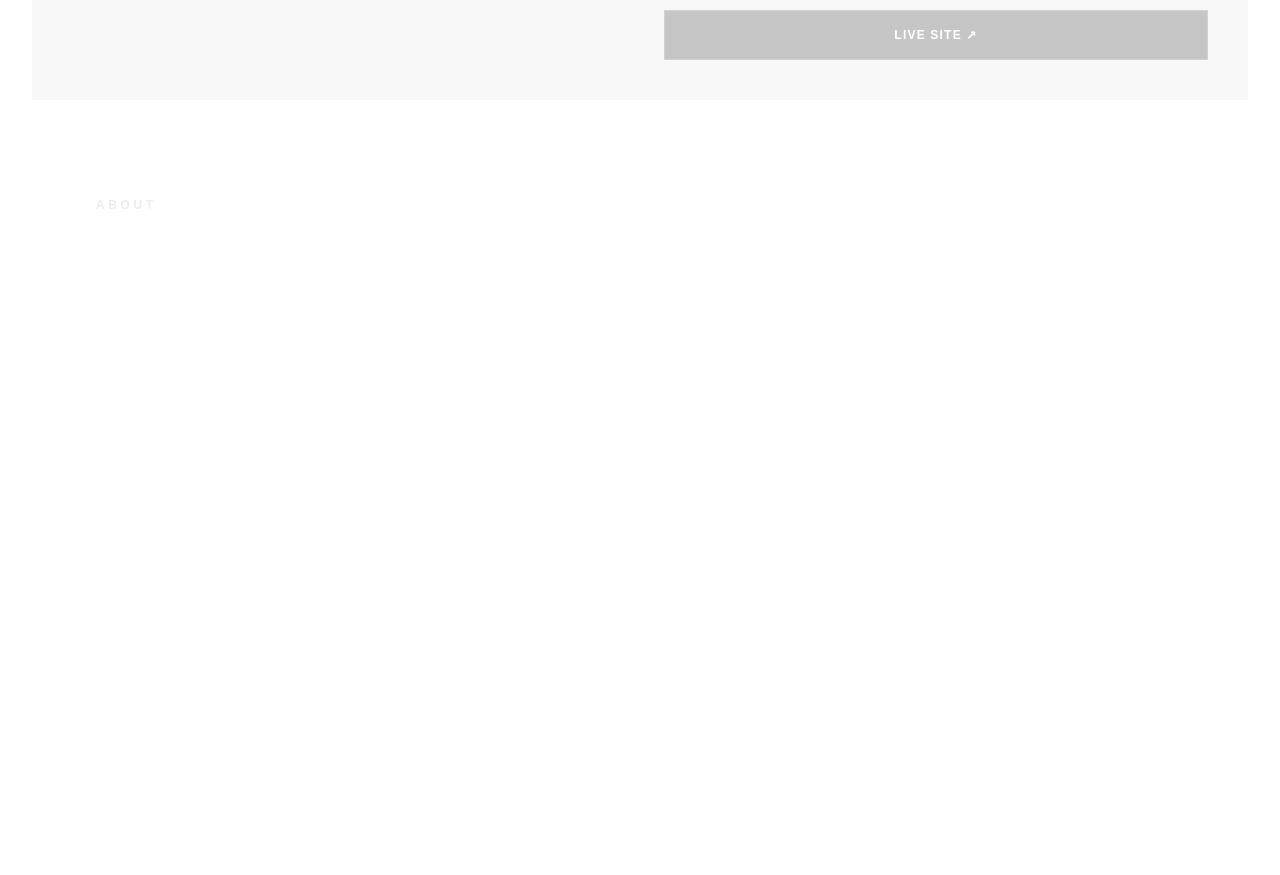
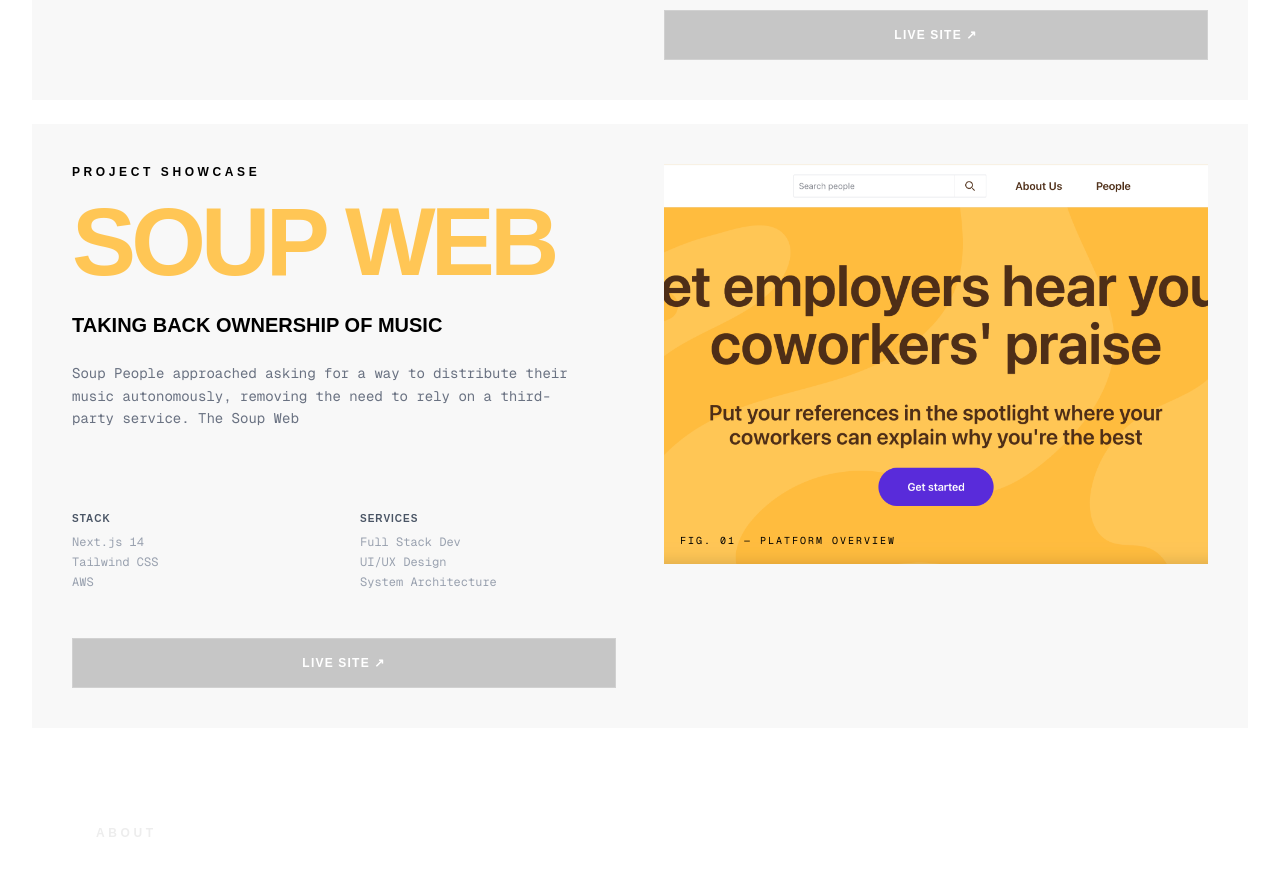
Before and after one commit to sANDROsARAN/portfolio-2024, a Next.js app: page / in a window 1280 px wide. Shown: the part 1320-2195 px from the top of the page. Before the commit the page ends 1605 px from the top, so only its background shows below. Built offline with nearby package versions, Linux system fonts and the light colour scheme.

Commit message:
added soup

```diff
--- a/src/app/page.tsx
+++ b/src/app/page.tsx
@@ -6,27 +6,46 @@ import FluidBackground from "./components/FluidBackground";
 import Navbar from "./components/Navbar";
 
 export default function Home() {
-  const [currentBg, setCurrentBg] = useState<[number, number, number]>([1.0, 1.0, 1.0]);
-  const [currentBlob, setCurrentBlob] = useState<[number, number, number]>([0.7055, 0.8076, 1.45]);
+  const [currentBg, setCurrentBg] = useState<[number, number, number]>([
+    1.0, 1.0, 1.0,
+  ]);
+  const [currentBlob, setCurrentBlob] = useState<[number, number, number]>([
+    0.7055, 0.8076, 1.45,
+  ]);
   const [dayStatus, setDayStatus] = useState<boolean>(true);
 
   return (
     <main className="min-h-screen text-[#ededed] selection:bg-accentblue selection:text-black">
       <FluidBackground bgColor={currentBg} blobColor={currentBlob} />
 
-      <Navbar onColorChange={setCurrentBg} currentBg={currentBg} onColorBlob={setCurrentBlob} currentBlob={currentBlob} currentDay={dayStatus} onDayChange={setDayStatus}  />
+      <Navbar
+        onColorChange={setCurrentBg}
+        currentBg={currentBg}
+        onColorBlob={setCurrentBlob}
+        currentBlob={currentBlob}
+        currentDay={dayStatus}
+        onDayChange={setDayStatus}
+      />
 
       <section className="px-8 py-24 md:py-40">
         <h1 className="text-6xl md:text-[12vw] font-black uppercase leading-[0.8] tracking-tighter">
-          Sandro <br /> Saran<span className={dayStatus ? "text-accentblue" : "text-green-500" }>.</span>
+          Sandro <br /> Saran
+          <span className={dayStatus ? "text-accentblue" : "text-green-500"}>
+            .
+          </span>
         </h1>
         <p className="mt-8 max-w-md text-gray-400 font-mono text-sm">W.B.R</p>
       </section>
 
       <section id="work" className="px-8 py-12 border-t border-white/10">
-
-        <div className={dayStatus ? "grid grid-cols-1 lg:grid-cols-2 gap-12 items-start bg-neutral-100/70 p-10" :
-           "grid grid-cols-1 lg:grid-cols-2 gap-12 items-start bg-gray-950/70 p-10"}>
+        {/* Rango */}
+        <div
+          className={
+            dayStatus
+              ? "grid grid-cols-1 lg:grid-cols-2 gap-12 items-start bg-neutral-100/70 p-10"
+              : "grid grid-cols-1 lg:grid-cols-2 gap-12 items-start bg-gray-950/70 p-10"
+          }
+        >
           {/* LEFT COLUMN: The Visual */}
           <motion.div
             initial={{ opacity: 0, x: -20 }}
@@ -55,7 +74,13 @@ export default function Home() {
           <div className="flex flex-col justify-between h-full lg:sticky lg:top-24">
             <div>
               <div className="flex items-center gap-4 mb-6">
-                <p className={dayStatus ? "text-xs uppercase tracking-[0.3em] text-black font-bold" : "text-xs uppercase tracking-[0.3em] text-white font-bold"}>
+                <p
+                  className={
+                    dayStatus
+                      ? "text-xs uppercase tracking-[0.3em] text-black font-bold"
+                      : "text-xs uppercase tracking-[0.3em] text-white font-bold"
+                  }
+                >
                   Project Showcase
                 </p>
               </div>
@@ -65,10 +90,22 @@ export default function Home() {
               </h2>
 
               <div className="space-y-6 max-w-lg">
-                <p className={dayStatus ? "text-xl text-black leading-tight uppercase font-semibold" : "text-xl text-white leading-tight uppercase font-semibold"}>
+                <p
+                  className={
+                    dayStatus
+                      ? "text-xl text-black leading-tight uppercase font-semibold"
+                      : "text-xl text-white leading-tight uppercase font-semibold"
+                  }
+                >
                   Making your references work for you
                 </p>
-                <p className={dayStatus ? "text-sm font-mono text-gray-500 leading-relaxed" : "text-sm font-mono text-gray-300 leading-relaxed"}>
+                <p
+                  className={
+                    dayStatus
+                      ? "text-sm font-mono text-gray-500 leading-relaxed"
+                      : "text-sm font-mono text-gray-300 leading-relaxed"
+                  }
+                >
                   A dedicated platform for centralizing and showcasing
                   professional peer references. Rango bridges the gap between
                   static resumes and real-world credibility by allowing
@@ -113,6 +150,112 @@ export default function Home() {
             </div>
           </div>
         </div>
+        <br/>
+        {/* Soup Web */}
+        <div
+          className={
+            dayStatus
+              ? "grid grid-cols-1 lg:grid-cols-2 gap-12 items-start bg-neutral-100/70 p-10"
+              : "grid grid-cols-1 lg:grid-cols-2 gap-12 items-start bg-gray-950/70 p-10"
+          }
+        >
+          <div className="flex flex-col justify-between h-full lg:sticky lg:top-24">
+            <div>
+              <div className="flex items-center gap-4 mb-6">
+                <p
+                  className={
+                    dayStatus
+                      ? "text-xs uppercase tracking-[0.3em] text-black font-bold"
+                      : "text-xs uppercase tracking-[0.3em] text-white font-bold"
+                  }
+                >
+                  Project Showcase
+                </p>
+              </div>
+
+              <h2 className="text-6xl md:text-8xl font-black uppercase tracking-tighter mb-8 leading-[0.8] text-rango-yellow">
+                SOUP WEB
+              </h2>
+
+              <div className="space-y-6 max-w-lg">
+                <p
+                  className={
+                    dayStatus
+                      ? "text-xl text-black leading-tight uppercase font-semibold"
+                      : "text-xl text-white leading-tight uppercase font-semibold"
+                  }
+                >
+                  Taking back ownership of music
+                </p>
+                <p
+                  className={
+                    dayStatus
+                      ? "text-sm font-mono text-gray-500 leading-relaxed"
+                      : "text-sm font-mono text-gray-300 leading-relaxed"
+                  }
+                >
+                  Soup People approached asking for a way to distribute their music autonomously, removing the need to rely
+                  on a third-party service. The Soup Web
+                </p>
+              </div>
+            </div>
+
+            {/* Metadata Table */}
+            <div className="mt-12 pt-8 border-t border-white/10 grid grid-cols-2 gap-8 bg-blend-difference">
+              <div>
+                <p className="text-[10px] text-gray-600 uppercase mb-2 font-bold tracking-widest">
+                  Stack
+                </p>
+                <ul className="text-xs font-mono text-gray-400 space-y-1">
+                  <li>Next.js 14</li>
+                  <li>Tailwind CSS</li>
+                  <li>AWS</li>
+                </ul>
+              </div>
+              <div>
+                <p className="text-[10px] text-gray-600 uppercase mb-2 font-bold tracking-widest">
+                  Services
+                </p>
+                <ul className="text-xs font-mono text-gray-400 space-y-1">
+                  <li>Full Stack Dev</li>
+                  <li>UI/UX Design</li>
+                  <li>System Architecture</li>
+                </ul>
+              </div>
+              <div className="col-span-2 pt-4">
+                <a
+                  href="https://www.rango.com.au/"
+                  target="_blank"
+                  className="inline-block w-full text-center py-4 border border-white/20 hover:bg-rango-yellow hover:text-black transition-all duration-300 font-bold uppercase tracking-widest text-xs bg-black/20 text-white"
+                >
+                  Live Site ↗
+                </a>
+              </div>
+            </div>
+          </div>
+          <motion.div
+            initial={{ opacity: 0, x: -20 }}
+            whileInView={{ opacity: 1, x: 0 }}
+            transition={{ duration: 0.8 }}
+            viewport={{ once: true }}
+            className="relative h-[50vh] w-full overflow-hidden bg-neutral-900 group hover:grayscale-0 transition-all duration-700"
+          >
+            <a href="https://www.rango.com.au/" target="_blank">
+              <Image
+                src="/assets/Rango_hero.png"
+                alt="Rango Project Detail"
+                fill
+                className="object-cover transition-transform duration-[2s] group-hover:scale-105 relative"
+              />
+              {/* Decorative Label for the image */}
+              <div className="absolute bottom-4 left-4">
+                <p className="text-[10px] font-mono uppercase tracking-[0.2em] text-black">
+                  Fig. 01 — Platform Overview
+                </p>
+              </div>
+            </a>
+          </motion.div>
+        </div>
       </section>
 
       <section id="about" className="px-8 py-12 border-t border-white/10">
```
